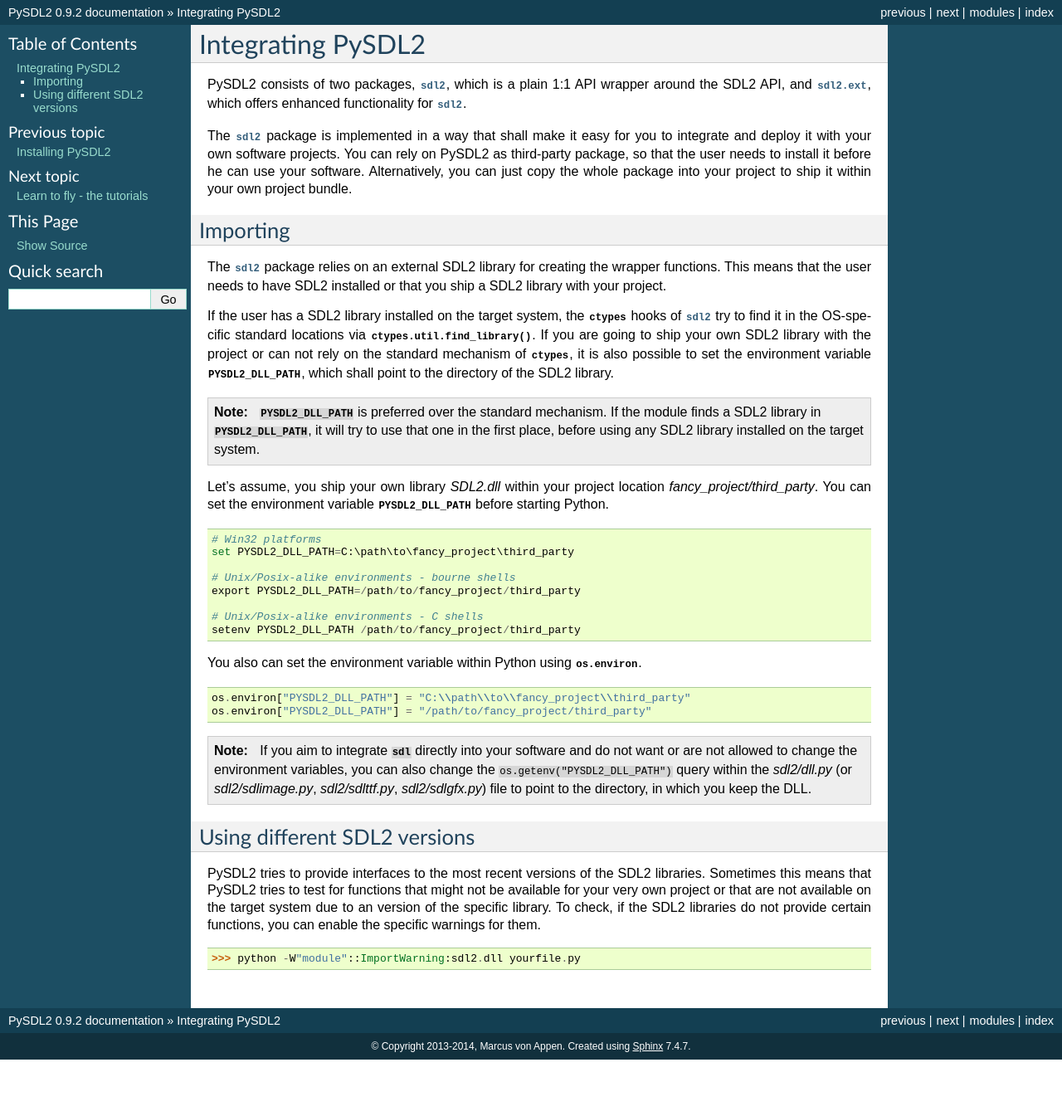
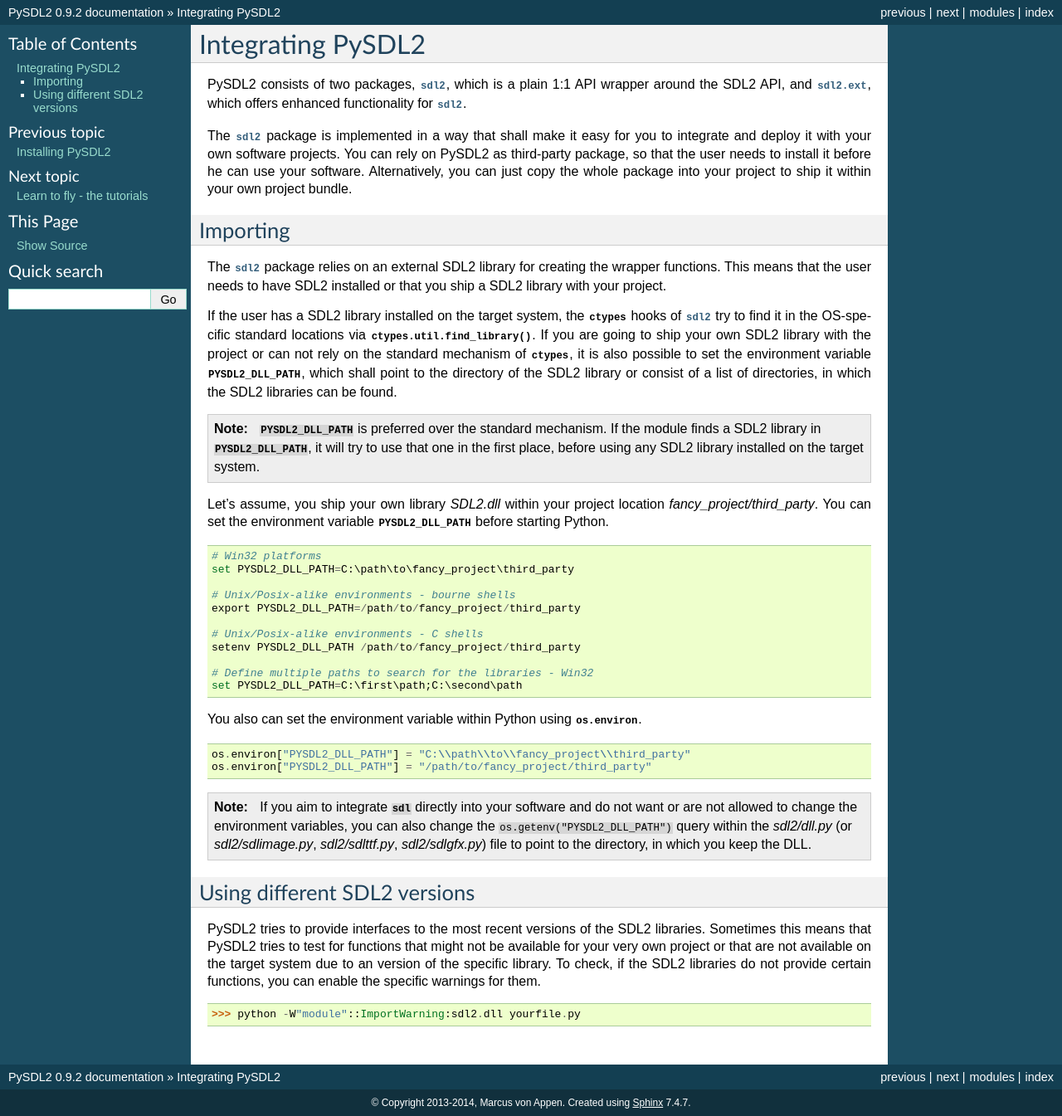
Before and after one commit to py-sdl/py-sdl2, a Sphinx documentation site: the page built from doc/integration.rst, in a window 1280 px wide. Shown: the whole page at 83% size. Built offline with Sphinx 7.4.7, drawn with Linux system fonts in a browser that asks for light colours; before the commit the page ends 1277 px from its top, so only the background shows below that.

```diff
--- a/doc/integration.rst
+++ b/doc/integration.rst
@@ -20,12 +20,13 @@
 that you ship a SDL2 library with your project.
 
 If the user has a SDL2 library installed on the target system, the
-:mod:`ctypes` hooks of :mod:`sdl2` try to find it in the OS-specific
-standard locations via :func:`ctypes.util.find_library`. If you are
-going to ship your own SDL2 library with the project or can not rely
-on the standard mechanism of :mod:`ctypes`, it is also possible to set
-the environment variable :envvar:`PYSDL2_DLL_PATH`, which shall point to the
-directory of the SDL2 library.
+:mod:`ctypes` hooks of :mod:`sdl2` try to find it in the OS-specific standard
+locations via :func:`ctypes.util.find_library`. If you are going to ship your
+own SDL2 library with the project or can not rely on the standard mechanism of
+:mod:`ctypes`, it is also possible to set the environment variable
+:envvar:`PYSDL2_DLL_PATH`, which shall point to the directory of the SDL2
+library or consist of a list of directories, in which the SDL2 libraries can
+be found.
 
 .. note::
 
@@ -46,6 +47,9 @@
 
   # Unix/Posix-alike environments - C shells
   setenv PYSDL2_DLL_PATH /path/to/fancy_project/third_party
+
+  # Define multiple paths to search for the libraries - Win32
+  set PYSDL2_DLL_PATH=C:\first\path;C:\second\path
 
 You also can set the environment variable within Python using
 :data:`os.environ`. ::
```
Also changed, not shown: 2 other files.
